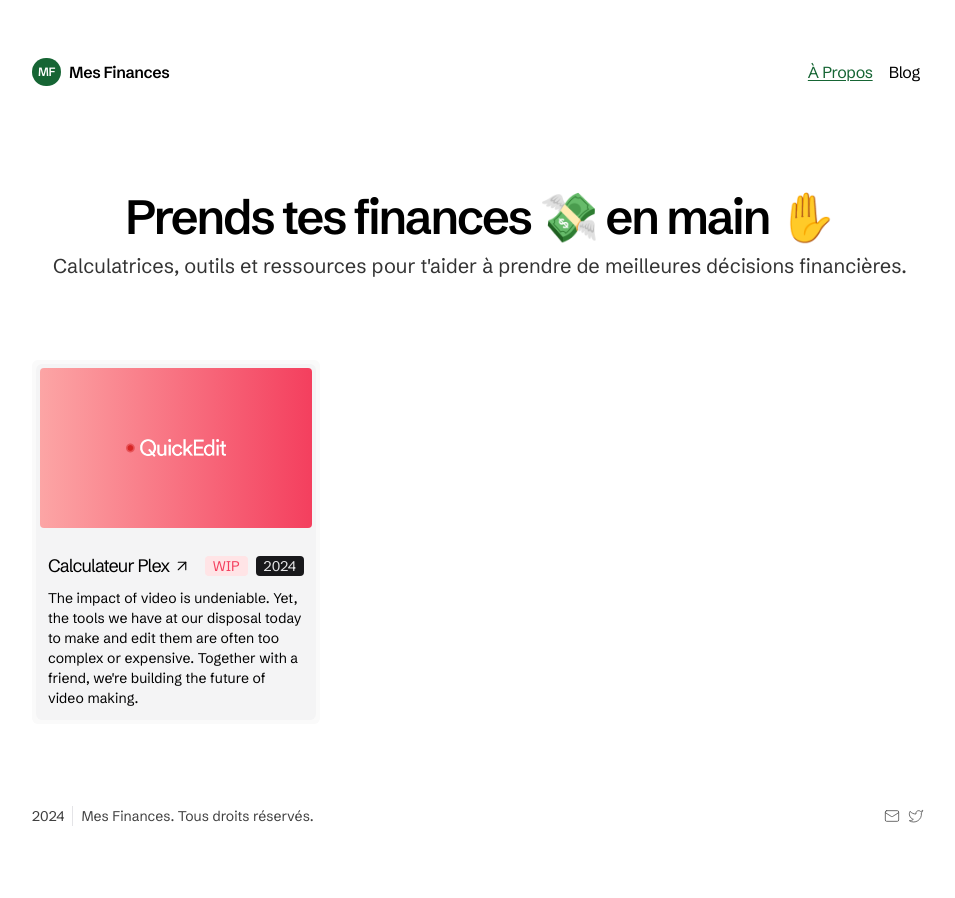
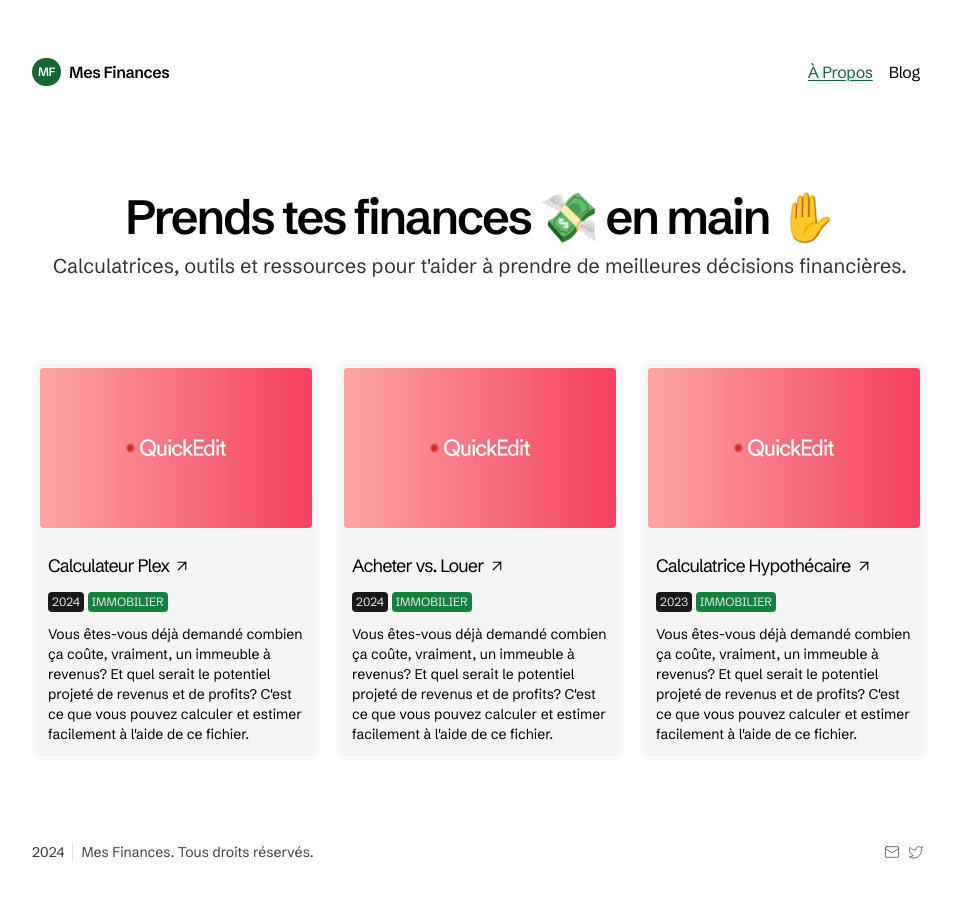
Before and after one commit to samlafontaine/mesfinances, a Next.js app: page / in a window 1280 px wide. Shown: the top 898 px of the page, without its empty margins (160-1115 px from the left). Before the commit the page ends 876 px from the top, so only its background shows below. Built offline with nearby package versions, Linux system fonts and the light colour scheme.

Commit message:
Add new pages, redo home page

```diff
--- /dev/null
+++ b/app/components/thumbnail.tsx
@@ -0,0 +1,73 @@
+import Link from "next/link";
+import Image from "next/image";
+import { ArrowUpRight } from "lucide-react";
+
+interface ThumbnailProps {
+  link: string;
+  title: string;
+  description: string;
+  imageSrc: string;
+  year: string;
+  tag: string;
+}
+
+const Thumbnail: React.FC<ThumbnailProps> = ({
+  link,
+  title,
+  description,
+  imageSrc,
+  year,
+  tag,
+}) => {
+  const tagBgColorMap: { [key: string]: string } = {
+    Immobilier: "bg-green-700",
+    Autre: "bg-red-500",
+    // Add more mappings here as needed
+  };
+
+  const tagBgColor = tagBgColorMap[tag] || "bg-zinc-900";
+
+  return (
+    <div className="flex flex-col p-1 rounded-md bg-zinc-50 hover:bg-zinc-200 dark:bg-zinc-900 dark:hover:bg-zinc-800 group">
+      <Link href={link}>
+        <div className="flex flex-col p-1 rounded-md bg-zinc-100 gap-6 dark:bg-zinc-800">
+          <div className="bg-gradient-to-r from-red-300 to-rose-500 min-h-40 rounded flex items-center justify-center">
+            <Image
+              src={imageSrc}
+              width={100}
+              height={100}
+              alt="Picture of the author"
+            />
+          </div>
+          <div className="flex flex-col gap-3 px-2">
+            <div className="flex flex-col justify-between items-left gap-3">
+              <div className="flex flex-row items-center gap-1">
+                <h2 className="text-lg text-left tracking-tighter group-hover:underline underline-offset-3 transition duration-300 ease-in-out">
+                  {title}
+                </h2>
+                <ArrowUpRight
+                  strokeWidth={1.5}
+                  size={18}
+                  className="group-hover:rotate-45 transition duration-150 ease-in-out"
+                />
+              </div>
+              <div className="flex flex-row gap-1">
+                <p className="px-1 py-0.5 bg-zinc-900 text-zinc-200 uppercase rounded text-xs dark:bg-zinc-200 dark:text-zinc-900">
+                  {year}
+                </p>
+                <p
+                  className={`px-1 py-0.5 rounded text-xs uppercase text-zinc-200 dark:text-zinc-900 ${tagBgColor}`}
+                >
+                  {tag}
+                </p>
+              </div>
+            </div>
+            <p className="text-left text-sm mb-2">{description}</p>
+          </div>
+        </div>
+      </Link>
+    </div>
+  );
+};
+
+export default Thumbnail;
--- /dev/null
+++ b/app/outils/acheter-vs-louer/page.tsx
@@ -0,0 +1,3 @@
+export default function CalculateurPlex() {
+  return <h1>Hello, world!</h1>;
+}
--- /dev/null
+++ b/app/outils/calculateur-plex/page.tsx
@@ -0,0 +1,3 @@
+export default function CalculateurPlex() {
+  return <h1>Hello, world!</h1>;
+}
--- a/app/page.tsx
+++ b/app/page.tsx
@@ -1,6 +1,4 @@
-import Image from "next/image";
-import Link from "next/link";
-import { ArrowUpRight } from "lucide-react";
+import Thumbnail from "./components/thumbnail";
 
 export default function Page() {
   return (
@@ -15,48 +13,36 @@ export default function Page() {
         </p>
       </div>
       <div className="grid md:grid-cols-3 gap-4">
-        <div className="flex flex-col p-1 rounded-md bg-zinc-50 hover:bg-zinc-200 dark:bg-zinc-900 dark:hover:bg-zinc-800 group">
-          <Link href="https://www.quickedit.ai">
-            <div className="flex flex-col p-1 rounded-md bg-zinc-100 gap-6 dark:bg-zinc-800">
-              <div className="bg-gradient-to-r from-red-300 to-rose-500 min-h-40 rounded flex items-center justify-center">
-                <Image
-                  src="/logo-full.png"
-                  width={100}
-                  height={100}
-                  alt="Picture of the author"
-                />
-              </div>
-              <div className="flex flex-col gap-2 px-2">
-                <div className="flex flex-row justify-between items-center">
-                  <div className="flex flex-row items-center gap-1">
-                    <h2 className="text-lg tracking-tighter group-hover:underline underline-offset-3 transition duration-300 ease-in-out">
-                      Calculateur Plex
-                    </h2>
-                    <ArrowUpRight
-                      strokeWidth={1.5}
-                      size={18}
-                      className="group-hover:rotate-45 transition duration-150 ease-in-out"
-                    />
-                  </div>
-                  <div className="flex flex-row gap-2">
-                    <p className="px-2 bg-rose-100 text-rose-500 uppercase rounded text-sm dark:bg-rose-500 dark:text-rose-100">
-                      wip
-                    </p>
-                    <p className="px-2 bg-zinc-900 text-zinc-200 uppercase rounded text-sm dark:bg-zinc-200 dark:text-zinc-900">
-                      2024
-                    </p>
-                  </div>
-                </div>
-                <p className="text-left text-sm mb-2">
-                  The impact of video is undeniable. Yet, the tools we have at
-                  our disposal today to make and edit them are often too complex
-                  or expensive. Together with a friend, we're building the
-                  future of video making.
-                </p>
-              </div>
-            </div>
-          </Link>
-        </div>
+        <Thumbnail
+          link="/outils/calculateur-plex"
+          title="Calculateur Plex"
+          imageSrc="/logo-full.png"
+          description="Vous êtes-vous déjà demandé combien ça coûte, vraiment, un immeuble à revenus?
+          Et quel serait le potentiel projeté de revenus et de profits?
+          C'est ce que vous pouvez calculer et estimer facilement à l'aide de ce fichier."
+          year="2024"
+          tag="Immobilier"
+        />
+        <Thumbnail
+          link="/outils/acheter-vs-louer"
+          title="Acheter vs. Louer"
+          imageSrc="/logo-full.png"
+          description="Vous êtes-vous déjà demandé combien ça coûte, vraiment, un immeuble à revenus?
+          Et quel serait le potentiel projeté de revenus et de profits?
+          C'est ce que vous pouvez calculer et estimer facilement à l'aide de ce fichier."
+          year="2024"
+          tag="Immobilier"
+        />
+        <Thumbnail
+          link="/outils/calculatrice-hypothecaire"
+          title="Calculatrice Hypothécaire"
+          imageSrc="/logo-full.png"
+          description="Vous êtes-vous déjà demandé combien ça coûte, vraiment, un immeuble à revenus?
+          Et quel serait le potentiel projeté de revenus et de profits?
+          C'est ce que vous pouvez calculer et estimer facilement à l'aide de ce fichier."
+          year="2023"
+          tag="Immobilier"
+        />
       </div>
     </div>
   );
```
Also changed, not shown: app/outils/calculatrice-hypothecaire/mortgageCalculator.tsx (renamed from app/tools/mortgage-calculator/mortgageCalculator.tsx), app/outils/calculatrice-hypothecaire/page.tsx (renamed from app/tools/mortgage-calculator/page.tsx).
